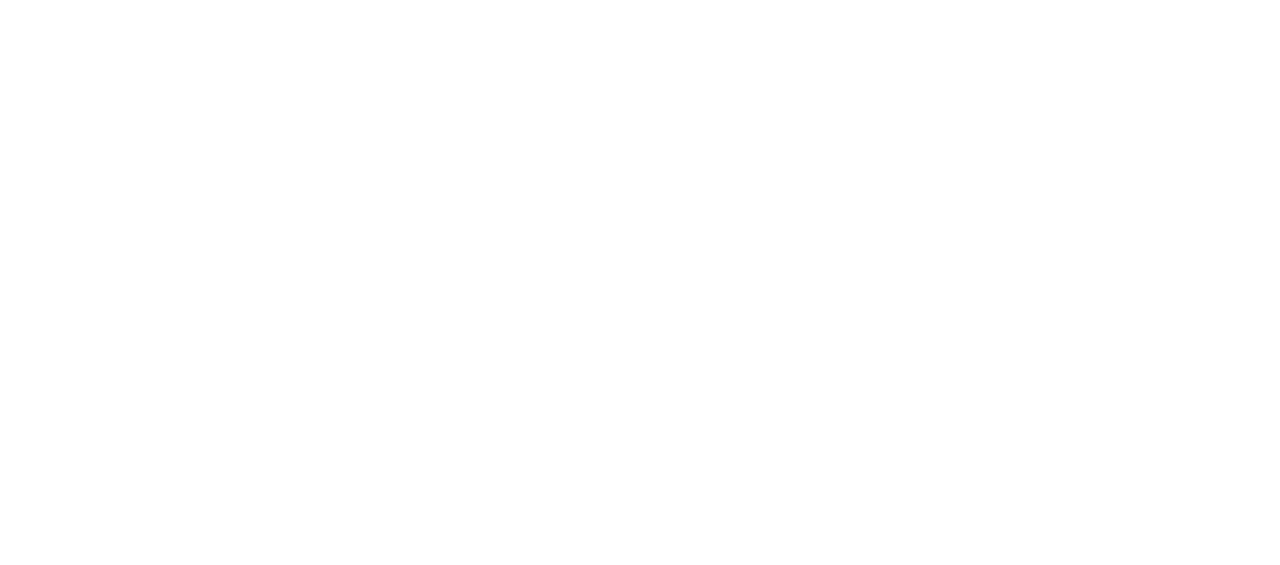
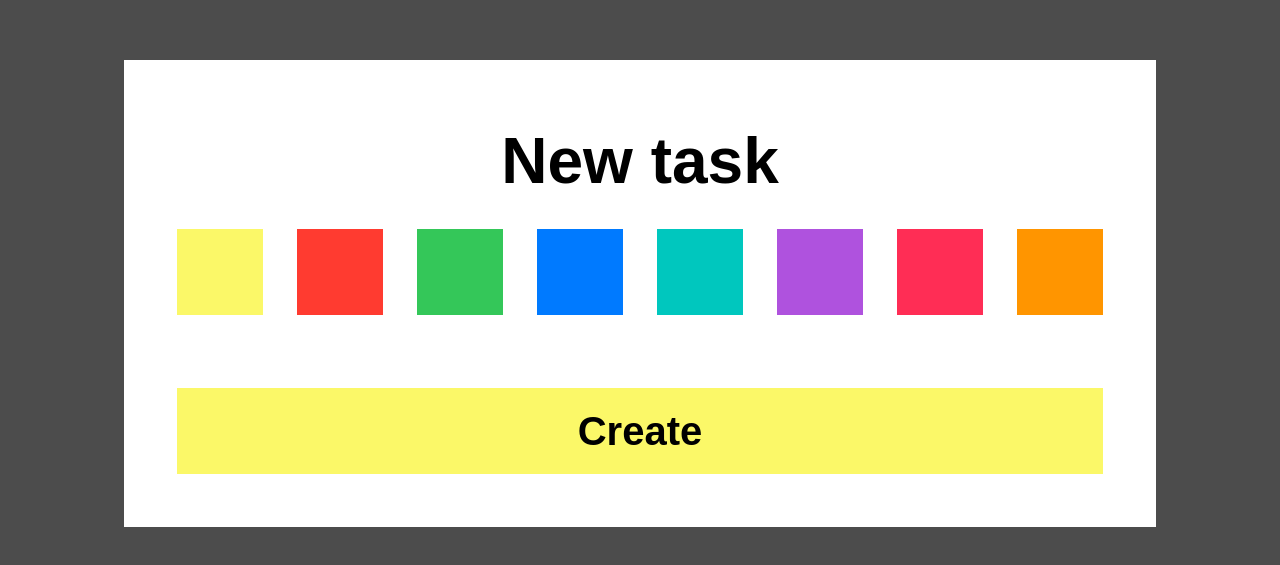
Before and after one commit to d3Lip7on/to-do-app-azure, a React (Create React App) app: page / in a window 1280 px wide. Shown: the part 107-672 px from the top of the page. Built offline with nearby package versions, Linux system fonts and the light colour scheme.

Commit message:
features/create-task - started work

```diff
--- a/src/app/App.tsx
+++ b/src/app/App.tsx
@@ -1,5 +1,11 @@
+import { CreateTask } from '../features/CreateTask';
+
 function App() {
-	return <div></div>;
+	return (
+		<div>
+			<CreateTask />
+		</div>
+	);
 }
 
 export default App;
--- a/src/features/CreateTask.tsx
+++ b/src/features/CreateTask.tsx
@@ -1,3 +1,26 @@
+import { useState } from 'react';
+import { Canvas, MainButton } from '../shared/ui';
+import { SelectColor } from './SelectColor';
+
 export function CreateTask() {
-	return <div></div>;
+	const [activeIndex, setActiveIndex] = useState<number | null>(null);
+	function clickHandler(index: number) {
+		setActiveIndex(index);
+	}
+	return (
+		<div>
+			<Canvas width="1032px">
+				<h1 className="text-[64px] font-bold">New task</h1>
+				<SelectColor onClick={clickHandler} activeIndex={activeIndex} />
+				<MainButton
+					color="FBF868"
+					onClick={() => {
+						console.log('Created task!');
+					}}
+				>
+					Create
+				</MainButton>
+			</Canvas>
+		</div>
+	);
 }
```
